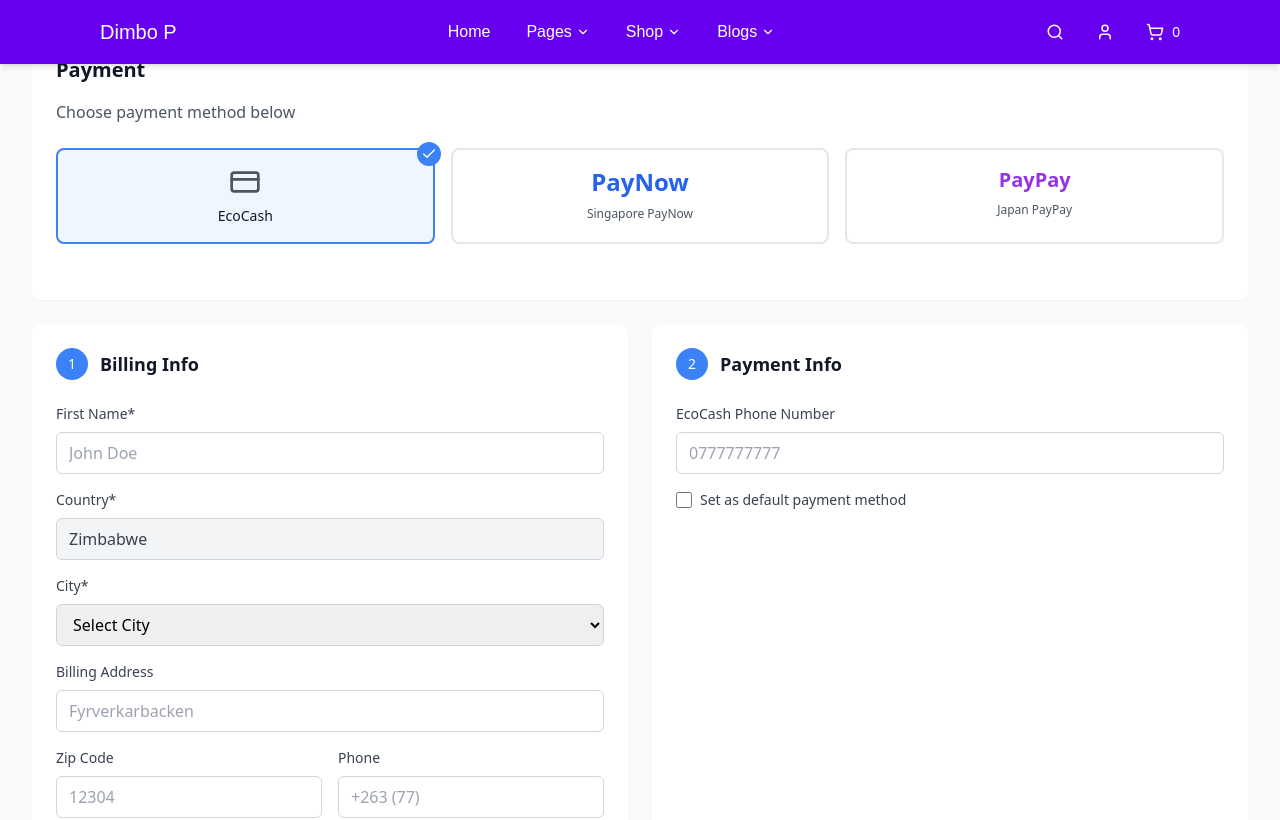
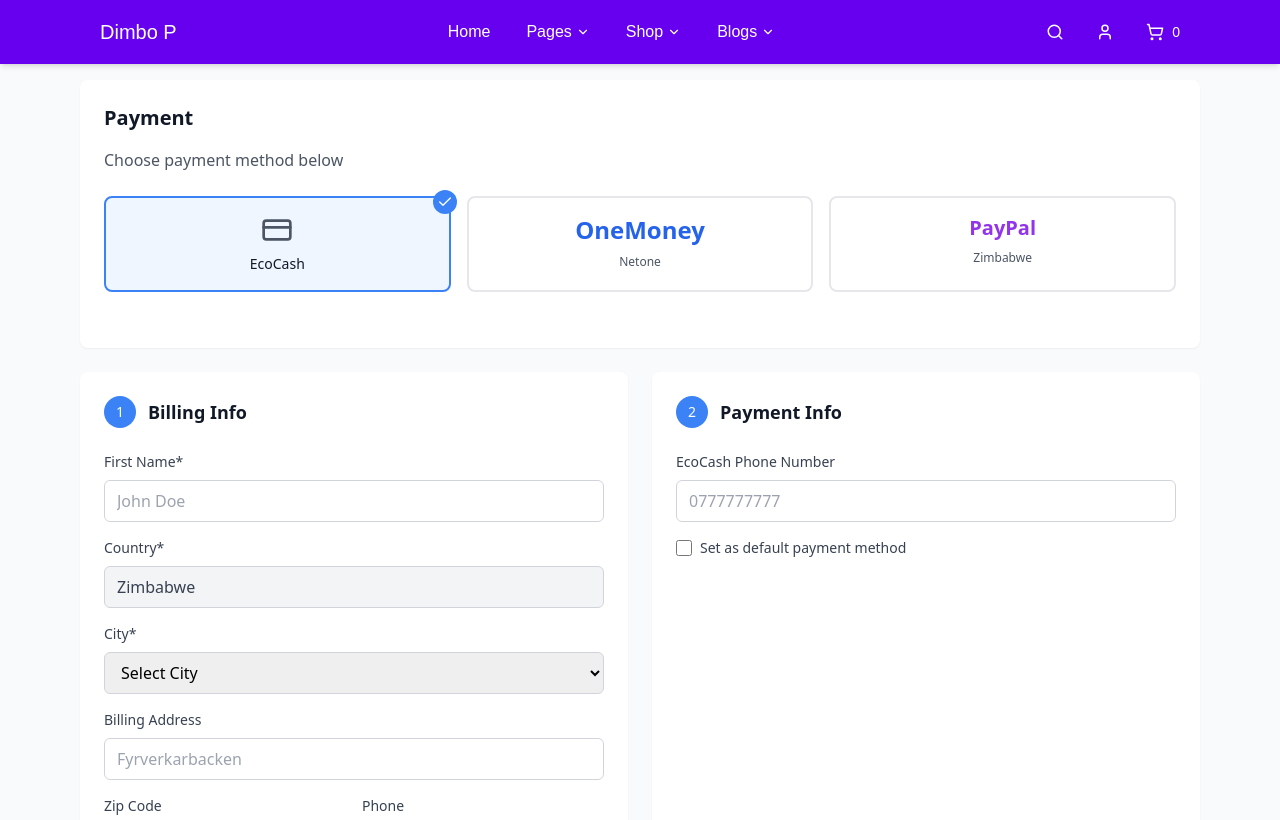
Before and after one commit to danielmututa/dimbop-users-site, a React (Create React App) app: page /bill in a window 1280 px wide. Shown: the top 820 px of the page. Built offline with nearby package versions, Linux system fonts and the light colour scheme; a web font is replaced by a local one.

Commit message:
updatting cart section

```diff
--- a/src/components/payments/PaymentForm.js
+++ b/src/components/payments/PaymentForm.js
@@ -3,9 +3,12 @@
 import { useState } from "react"
 import { Check, CreditCard } from "lucide-react"
 import ZimbabweCitySelector from "./ZimbabweCitySelector"
+import { useNavigate } from "react-router-dom"
 
 export default function PaymentForm() {
+    const navigate = useNavigate()
   const [selectedCity, setSelectedCity] = useState("")
+
   const [selectedPaymentMethod, setSelectedPaymentMethod] = useState("ecocash")
   const [formData, setFormData] = useState({
     firstName: "",
@@ -26,11 +29,11 @@
     setFormData((prev) => ({ ...prev, [field]: value }))
   }
 
-  const months = Array.from({ length: 12 }, (_, i) => String(i + 1).padStart(2, "0"))
-  const years = Array.from({ length: 10 }, (_, i) => String(new Date().getFullYear() + i))
+//   const months = Array.from({ length: 12 }, (_, i) => String(i + 1).padStart(2, "0"))
+//   const years = Array.from({ length: 10 }, (_, i) => String(new Date().getFullYear() + i))
 
   return (
-    <div className="min-h-screen bg-gray-50 p-4 sm:p-6 lg:p-8">
+    <div className="min-h-screen bg-gray-50 py-14 px-5 sm:py-14 sm:px-5 md:px-10 md:py-16 lg:p-20 xl:p-20">
       <div className="max-w-7xl mx-auto">
         {/* Payment Method Selection */}
         <div className="bg-white rounded-lg shadow-sm p-6 mb-6">
@@ -66,8 +69,8 @@
               onClick={() => setSelectedPaymentMethod("paynow")}
             >
               <div className="flex flex-col items-center text-center">
-                <div className="text-2xl font-bold text-blue-600 mb-2">PayNow</div>
-                <span className="text-xs text-gray-600">Singapore PayNow</span>
+                <div className="text-2xl font-bold text-blue-600 mb-2">OneMoney</div>
+                <span className="text-xs text-gray-600">Netone</span>
               </div>
               {selectedPaymentMethod === "paynow" && (
                 <div className="absolute -top-2 -right-2 w-6 h-6 bg-blue-500 rounded-full flex items-center justify-center">
@@ -85,8 +88,8 @@
               onClick={() => setSelectedPaymentMethod("paypay")}
             >
               <div className="flex flex-col items-center text-center">
-                <div className="text-xl font-bold text-purple-600 mb-2">PayPay</div>
-                <span className="text-xs text-gray-600">Japan PayPay</span>
+                <div className="text-xl font-bold text-purple-600 mb-2">PayPal</div>
+                <span className="text-xs text-gray-600">Zimbabwe</span>
               </div>
               {selectedPaymentMethod === "paypay" && (
                 <div className="absolute -top-2 -right-2 w-6 h-6 bg-blue-500 rounded-full flex items-center justify-center">
@@ -227,7 +230,9 @@
 
         {/* Action Buttons */}
         <div className="flex flex-col sm:flex-row justify-between items-center mt-8 space-y-4 sm:space-y-0 sm:space-x-4">
-          <button className="w-full sm:w-auto px-6 py-2 text-gray-600 border border-gray-300 rounded-md hover:bg-gray-50 transition-colors">
+          <button
+            onClick={() => navigate("/shop")}
+          className="w-full sm:w-auto px-6 py-2 text-gray-600 border border-gray-300 rounded-md hover:bg-gray-50 transition-colors">
             RETURN TO STORE
           </button>
 
--- a/src/components/shop/Cartitems.js
+++ b/src/components/shop/Cartitems.js
@@ -4,6 +4,7 @@
 import { useCart } from "./CartContext"
 import { Minus, Plus, ArrowLeft, ChevronDown } from "lucide-react"
 import { useNavigate } from "react-router-dom"
+
 
 const Cartitems = () => {
   const { cartItems, updateQuantity, removeFromCart, getCartTotal } = useCart()
@@ -64,7 +65,11 @@
               <span className="text-lg text-gray-600">{cartItems.length} Items</span>
             </div>
 
+
+
 {/* Cart Items Header */}
+<div className="relative overflow-x-auto">
+  <div className="min-w-[600px]"> {/* Set a minimum width to prevent shrinking */}
     <div className="grid grid-cols-12 gap-4 pb-4 border-b border-gray-200 text-sm font-semibold text-gray-600 uppercase tracking-wide">
       <div className="col-span-6">Product Details</div>
       <div className="col-span-2 text-center">Quantity</div>
@@ -143,6 +148,11 @@
         )
       })}
     </div>
+  </div>
+</div>
+
+
+
 
             {/* Continue Shopping */}
             <div className="mt-8 pt-6 border-t border-gray-200">
@@ -233,7 +243,9 @@
             </div>
 
             {/* Checkout Button */}
-            <button className="w-full bg-blue-600 text-white py-4 rounded-lg font-bold text-lg hover:bg-blue-700 transition-colors">
+            <button
+            onClick={() => navigate("/bill")}
+            className="w-full bg-blue-600 text-white py-4 rounded-lg font-bold text-lg hover:bg-blue-700 transition-colors">
               CHECKOUT
             </button>
           </div>
```
Lines whose indentation alone changed are shown as unchanged.
